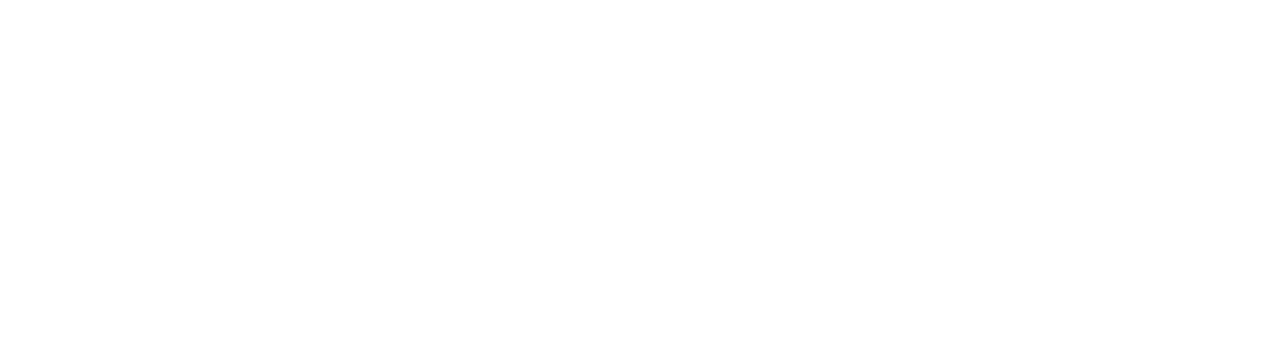
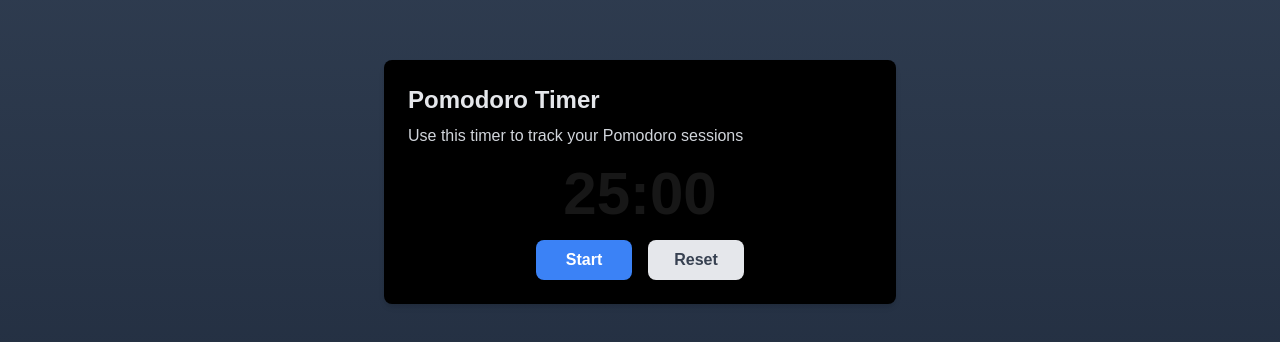
Before and after one commit to JoelFaldin/pomodoro-totoro, a Next.js app: page / in a window 1280 px wide. Shown: the part 202-544 px from the top of the page. Built offline with nearby package versions, Linux system fonts and the light colour scheme.

Commit message:
feat: adding basic timer

```diff
--- /dev/null
+++ b/src/app/components/Timer.tsx
@@ -0,0 +1,66 @@
+'use client'
+
+import { useEffect, useState } from "react"
+
+const Timer = () => {
+  const [time, setTime] = useState(25 * 60)
+  const [isRunning, setIsRunning] = useState(false)
+
+  useEffect(() => {
+    let interval: NodeJS.Timeout | null = null
+
+    if (isRunning) {
+      interval = setInterval(() => {
+        setTime(prev => prev - 1)
+      }, 1000)
+    }
+    console.log(time)
+
+    return () => {
+      if (interval) clearInterval(interval)
+    }
+
+  }, [isRunning, time])
+
+  const formatTime = (seconds: number) => {
+    const mins = Math.floor(seconds / 60)
+    const remaining = seconds % 60
+    return `${mins.toString().padStart(2, '0')}:${remaining.toString().padStart(2, '0')}`
+  }
+
+  const toggleTimer = () => {
+    setIsRunning(!isRunning)
+  }
+
+  const resetTimer = () => {
+    const newSeconds = 25 * 60
+    setTime(newSeconds)
+    setIsRunning(false)
+  }
+
+  return (
+    <div className="bg-black rounded-lg shadow-md p-6 mb-8 w-2/5">
+      <h2 className="text-2xl font-semibold text-gray-200 mb-2">Pomodoro Timer</h2>
+      <p className="text-gray-300 mb-4">Use this timer to track your Pomodoro sessions</p>
+      <div className="flex flex-col items-center">
+        <div className="text-6xl font-bold mb-4" aria-live="polite">{formatTime(time)}</div>
+        <div className="flex space-x-4">
+          <button
+            onClick={toggleTimer}
+            className="w-24 py-2 px-4 bg-blue-500 text-white font-semibold rounded-lg shadow-md hover:bg-blue-700 focus:outline-none focus:ring-2 focus:ring-blue-400 focus:ring-opacity-75 transition-colors"
+          >
+            {isRunning ? 'Pause' : 'Start'}
+          </button>
+          <button
+            onClick={resetTimer}
+            className="w-24 py-2 px-4 bg-gray-200 text-gray-700 font-semibold rounded-lg shadow-md hover:bg-gray-300 focus:outline-none focus:ring-2 focus:ring-gray-400 focus:ring-opacity-75 transition-colors"
+          >
+            Reset
+          </button>
+        </div>
+      </div>
+    </div>
+  )
+}
+
+export default Timer
--- a/src/app/layout.tsx
+++ b/src/app/layout.tsx
@@ -14,8 +14,8 @@
 });
 
 export const metadata: Metadata = {
-  title: "Create Next App",
-  description: "Generated by create next app",
+  title: "Pomodoro Totoro timer",
+  description: "Improve your time management with the Pomodoro Technique!",
 };
 
 export default function RootLayout({
--- a/src/app/page.tsx
+++ b/src/app/page.tsx
@@ -1,5 +1,9 @@
+import Timer from "./components/Timer";
+
 export default function Home() {
   return (
-    <></>
+    <div className="bg-gradient-to-b from-slate-700 to-slate-800 w-full h-screen flex flex-col justify-center items-center">
+      <Timer />
+    </div>
   );
 }
```
